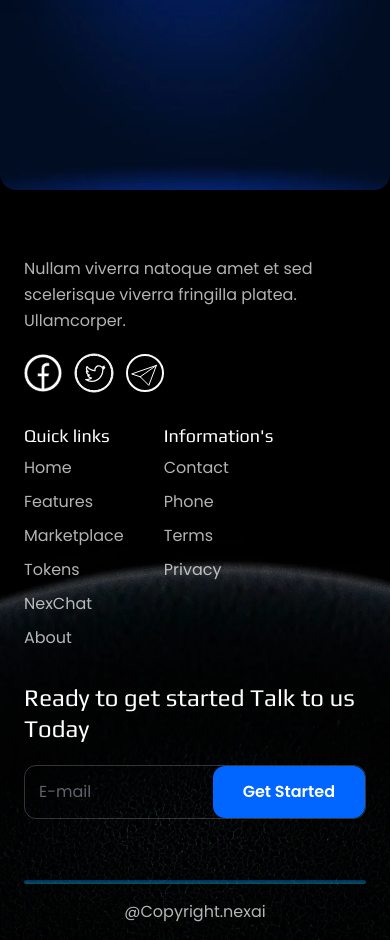
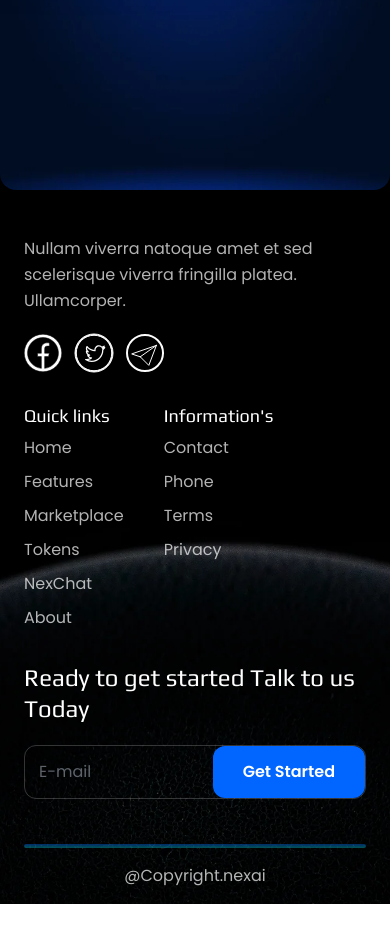
Before and after one commit to khushi303/xoxgame, a React (Create React App) app: page / in a window 390 px wide. Shown: the part 6120-7060 px from the top of the page. After the commit the page ends 7024 px from the top, so only its background shows below. Built offline with nearby package versions, Linux system fonts and the light colour scheme; a web font is replaced by a local one.

Commit message:
change in spacing

```diff
--- a/src/components/NexFooter.jsx
+++ b/src/components/NexFooter.jsx
@@ -3,9 +3,9 @@ import { Facebook, Tweeter, Telegram } from './Iconimg'
 
 const NexFooter = () => {
     return (
-        <div id='NexChat' className="bg-[url('./assets/images/webp/bgfooter.webp')] lg:bg-FullSize bg-cover bg-center lg:pt-[263px] pt-[100px] md:pt-[150px]">
+        <div id='NexChat' className="bg-[url('./assets/images/webp/bgfooter.webp')] lg:bg-FullSize bg-cover bg-center lg:pt-[263px] pt-[80px] md:pt-[150px]">
             <div className='container mx-auto xl:max-w-[1164px] xl:px-3 px-6'>
-                <div className='flex flex-row flex-wrap justify-center pb-[61px]'>
+                <div className='flex flex-row flex-wrap justify-center sm:pb-[61px] pb-[45px]'>
                     <div className='lg:w-[35%] w-full pt-[36px]'>
                         <p className='ff_poppins text-[16px] font-normal lg:max-w-[243px] sm:max-w-[400px] text-white leading-[160%] opacity-70'>Nullam viverra natoque amet et sed scelerisque viverra fringilla platea. Ullamcorper.</p>
                         <div className='flex items-center gap-[12px] mt-[20px]'>
```
